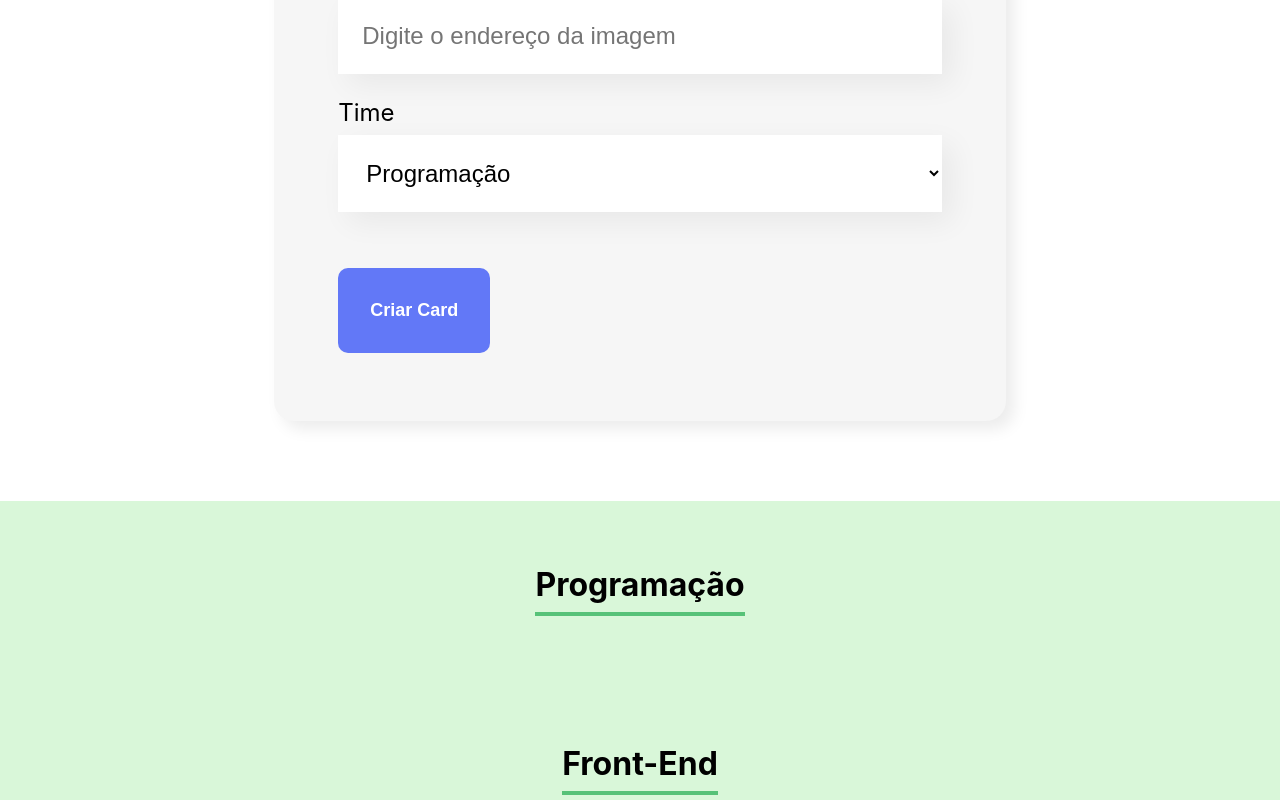
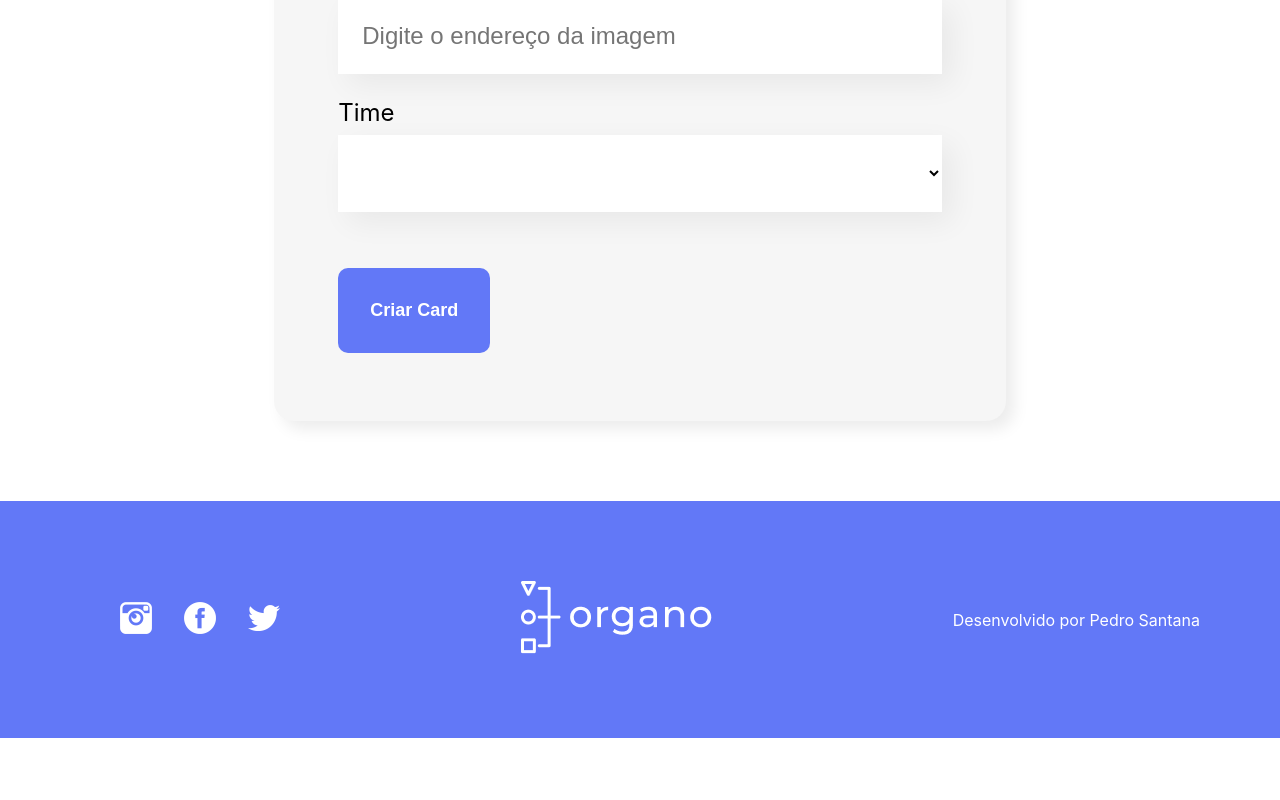
Before and after one commit to pedrosantana-dev/one-react-organo, a React (Create React App) app: page / in a window 1280 px wide. Shown: the part 1000-1800 px from the top of the page. After the commit the page ends 1738 px from the top, so only its background shows below. Built offline with nearby package versions, Linux system fonts and the light colour scheme.

Commit message:
feat: :sparkles: porjeto organo finalizado

```diff
--- a/src/App.js
+++ b/src/App.js
@@ -2,22 +2,39 @@ import { useState } from 'react';
 import Banner from './componentes/Banner';
 import Formulario from './componentes/Formulario';
 import Time from './componentes/Time';
+import Rodape from './componentes/Rodape';
 
 function App() {
+
+	const times = [
+        { nome: "Programação", corPrimaria: "#57c278", corSecundaria: "#d9f7d9" },
+        { nome: "Front-End", corPrimaria: "#82CFFA", corSecundaria: "#E8F8FF" },
+        { nome:"Data Science", corPrimaria: "#A6D157", corSecundaria: "#F0F8E2" },
+        { nome: "Devops", corPrimaria: "#E06B69", corSecundaria: "#FDE7E8" },
+        { nome: "UX e Design", corPrimaria: "#db6ebf", corSecundaria: "#FAE9F5" },
+        { nome: "Mobile", corPrimaria: "#ffba05", corSecundaria: "#fff5d9" },
+        { nome: "Inovação e Gestão", corPrimaria: "#ff8a29", corSecundaria: "#FFEEDF" },
+    ]
+
 	const [colaboradores, setColaboradores] = useState([])
 
 	const aoNovoColaboradorAdicionado = (colaborador) => {
+		debugger
+		console.log(colaborador)
 		setColaboradores([...colaboradores, colaborador])
-		console.log(colaboradores)
 	}
 
 	return (
 		<div className="App">
 			<Banner />
-			<Formulario aoColaboradorCadastrado={colaborador => aoNovoColaboradorAdicionado(colaborador)} />
-			<Time nome="Programação" />
-			<Time nome="Front-End" />
-			<Time nome="Data Science" />
+			<Formulario times={times.map(item => item.nome)} aoColaboradorCadastrado={colaborador => aoNovoColaboradorAdicionado(colaborador)} />
+			{times.map(time => <Time
+			nome={time.nome}
+			corPrimaria={time.corPrimaria}
+			corSecundaria={time.corSecundaria}
+			colaboradores={colaboradores.filter(colaborador => colaborador.time === time.nome)}
+			key={time.nome} />)}
+			<Rodape />
 		</div>
 	);
 }
--- /dev/null
+++ b/src/componentes/Colaborador/Colaborador.css
@@ -0,0 +1,32 @@
+.colaborador {
+    width: 280px;
+}
+
+.colaborador .cabecalho {
+    background-color: #f0f0f0;
+    border-radius: 10px 10px 0 0;
+}
+
+.colaborador .cabecalho img {
+    width: 100px;
+    border-radius: 50%;
+    position: relative;
+    bottom: -50px;
+}
+
+.colaborador .rodape {
+    background-color: #fff;
+    box-shadow: 5px 5px 15px rgba(0, 0, 0, 0.08);
+    border-radius: 0 0 10px 10px;
+    padding: 90px 0 40px;
+}
+
+.colaborador .rodape h4 {
+    font-size: 18px;
+    line-height: 22px;
+    font-weight: bold;
+    margin-bottom: 8px;
+}
+.colaborador .rodape h5 {
+    color: #000;
+}
--- /dev/null
+++ b/src/componentes/Colaborador/index.js
@@ -0,0 +1,17 @@
+import './Colaborador.css'
+
+const Colaborador = ({imagem, nome, cargo, corPrimaria, corSecundaria}) => {
+    return (
+        <div className='colaborador'>
+            <div className='cabecalho' style={{backgroundColor: corPrimaria}}>
+                <img src={imagem} alt='Imagem do colaborador' />
+            </div>
+            <div className='rodape'>
+                <h4 style={{color: corPrimaria}}>{nome}</h4>
+                <h5>{cargo}</h5>
+            </div>
+        </div>
+    )
+}
+
+export default Colaborador
--- a/src/componentes/Formulario/index.js
+++ b/src/componentes/Formulario/index.js
@@ -5,17 +5,9 @@ import ListaSuspensa from "../ListaSuspensa"
 import './Formulario.css'
 
 const Formulario = (props) => {
-    const times = [
-        "Programação",
-        "Front-End",
-        "Data Science",
-        "Devops",
-        "UX e Design",
-        "Mobile",
-        "Inovação e Gestão"
-    ]
+    const times = props.times
 
-    const [nome, setNome] = useState('');
+    const[nome, setNome] = useState('');
     const [cargo, setCargo] = useState('');
     const [imagem, setImagem] = useState('');
     const [time, setTime] = useState('');
@@ -23,6 +15,11 @@ const Formulario = (props) => {
     const aoSalvar = (event) => {
         event.preventDefault()
         props.aoColaboradorCadastrado({nome, cargo, imagem, time})
+
+        setNome('')
+        setCargo('')
+        setImagem('')
+        setTime('')
     }
 
     return (
--- a/src/componentes/ListaSuspensa/index.js
+++ b/src/componentes/ListaSuspensa/index.js
@@ -4,7 +4,8 @@ const ListaSuspensa = (props) => {
     return (
         <div className='lista-suspensa'>
             <label>{props.label}</label>
-            <select required={props.obrigatorio} value={props.valor} onChange={event => props.aoAlterado(event.target.value)}>
+            <select required={props.obrigatorio} value={props.valor} onChange={evento => props.aoAlterado(evento.target.value)}>
+                <option></option>
                 {props.itens.map(item => <option key={item}>{item}</option>)}
             </select>
         </div>
--- /dev/null
+++ b/src/componentes/Rodape/Rodape.css
@@ -0,0 +1,16 @@
+.footer{
+    background-color: #6278F7;
+    color: #fff;
+    padding: 80px;
+    display: flex;
+    justify-content: space-between;
+    align-items: center;
+}
+
+.footer ul li{
+    display: inline-block;
+    margin-right: 32px;
+}
+.footer ul li:last-child{
+    margin-right: 0;
+}
--- /dev/null
+++ b/src/componentes/Rodape/index.js
@@ -0,0 +1,35 @@
+import './Rodape.css'
+
+const Rodape = () => {
+    return (
+        <footer className='footer'>
+            <section>
+                <ul>
+                    <li>
+                        <a href='https://github.com/pedrosantana-dev'>
+                            <img src="/imagens/ig.png" alt="Logo do GitHub" />
+                        </a>
+                    </li>
+                    <li>
+                        <a href='https://www.linkedin.com/in/pedrosantana-dev/'>
+                            <img src="/imagens/fb.png" alt="Logo do LinkedIn" />
+                        </a>
+                    </li>
+                    <li>
+                        <a href='https://twitter.com/pedrosantana_dev'>
+                            <img src="/imagens/tw.png" alt="Logo do Twitter" />
+                        </a>
+                    </li>
+                </ul>
+            </section>
+            <section>
+                <img src='/imagens/logo.png' alt='Logo do Organo' />
+            </section>
+            <section>
+                <p>Desenvolvido por Pedro Santana</p>
+            </section>
+        </footer>
+    )
+}
+
+export default Rodape
--- a/src/componentes/Time/Time.css
+++ b/src/componentes/Time/Time.css
@@ -1,12 +1,18 @@
 .time {
     text-align: center;
     padding: 32px;
-    background-color: #d9f7d9;
 }
 
 .time h3 {
     font-size: 32px;
-    border-bottom: 4px solid #57c278;
+    border-bottom: 4px solid;
     display: inline-block;
     padding-bottom: 8px;
 }
+
+.colaboradores {
+    display: flex;
+    flex-wrap: wrap;
+    justify-content: space-around;
+    margin-top: 32px;
+}
--- a/src/componentes/Time/index.js
+++ b/src/componentes/Time/index.js
@@ -1,10 +1,22 @@
+import Colaborador from '../Colaborador';
 import './Time.css';
 
 const Time = (props) => {
+    const css = {backgroundColor: props.corSecundaria, color: props.corPrimaria}
     return (
-        <section className='time'>
-            <h3>{props.nome}</h3>
-        </section>
+        (props.colaboradores.length > 0) ? <section className='time' style={css}>
+            <h3 style={{borderColor: props.corPrimaria}}>{props.nome}</h3>
+            <div className='colaboradores'>
+                {props.colaboradores.map(colaborador => <Colaborador
+                    key={colaborador.nome}
+                    corDeFundo={props.corPrimaria}
+                    corPrimaria={props.corPrimaria}
+                    corSecundaria={props.corSecundaria}
+                    nome={colaborador.nome}
+                    cargo={colaborador.cargo}
+                    imagem={colaborador.imagem} />)}
+            </div>
+        </section> : ''
     )
 }
 
```
